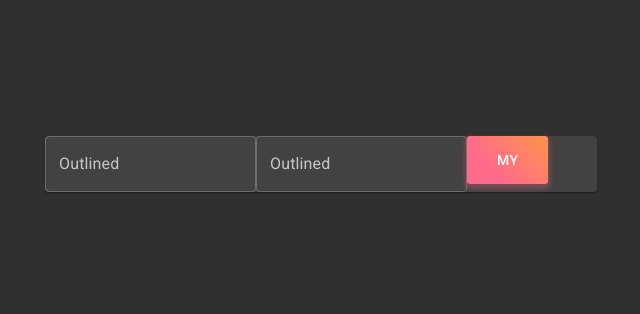
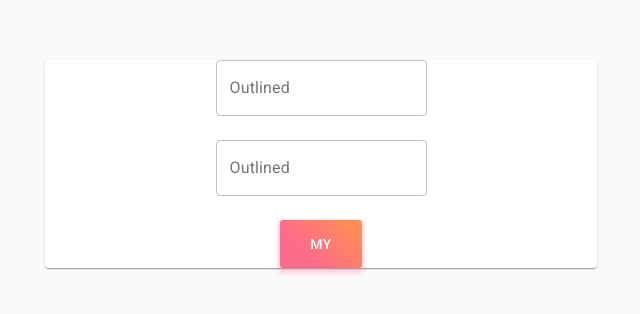
Before and after one commit to rawat4arjuna/Knowlon, a React (Create React App) app: page / in a window 1280 px wide. Shown: the part 236-550 px from the top of the page, without its empty margins (319-959 px from the left). Built offline with nearby package versions, Linux system fonts and the light colour scheme.

Commit message:
ui updatation

```diff
--- a/package.json
+++ b/package.json
@@ -41,5 +41,8 @@
       "last 1 firefox version",
       "last 1 safari version"
     ]
+  },
+  "devDependencies": {
+    "redux-devtools-extension": "^2.13.9"
   }
 }
--- a/src/Context/AppContext.js
+++ b/src/Context/AppContext.js
@@ -3,7 +3,7 @@ import * as React from "react";
 let ContextOne = React.createContext();
 
 let initialState = {
-  theme: false,
+  theme: true,
 };
 
 let reducer = (state, action) => {
--- a/src/Page/Signin/signin.js
+++ b/src/Page/Signin/signin.js
@@ -1,19 +1,34 @@
-import React from 'react'
-import { useSelector, useDispatch } from 'react-redux'
-import { decrement, increment } from './signinSlice'
-import {Btn,Form,Input,Papers,Div,Containers} from '../../Component/component'
-import { Button } from '@material-ui/core'
+import React from "react";
+import { useSelector, useDispatch } from "react-redux";
+import { decrement, increment } from "./signinSlice";
+import {
+  Btn,
+  Input,
+  Papers,
+  Containers,
+  GridConatiner,
+  GridItem,
+} from "../../Component/component";
+import { Button } from "@material-ui/core";
 export default function Signin() {
-  const count = useSelector((state) => state.counter.value)
-  const dispatch = useDispatch()
+  const count = useSelector((state) => state.counter.value);
+  const dispatch = useDispatch();
 
   return (
     <Containers>
-        <Papers>
-            <Input/>
-            <Input/>
-            <Btn name={"my"}/>
-        </Papers>
+      <Papers>
+        <GridConatiner spacing={3}>
+          <GridItem xs={12} sm={12}>
+            <Input />
+          </GridItem>
+          <GridItem xs={12} sm={12}>
+            <Input />
+          </GridItem>
+          <GridItem xs={12} sm={12}>
+            <Btn name={"my"} />
+          </GridItem>
+        </GridConatiner>
+      </Papers>
     </Containers>
-  )
+  );
 }
--- a/src/Theme/lightTheme.js
+++ b/src/Theme/lightTheme.js
@@ -13,10 +13,22 @@
       root: {
         display: 'flex',
         flexWrap: 'wrap',
+        '& > *': {
+          margin: 'auto',
+          width: '100%',
+          height: '100%',
+        }
       },
       loginpaper:{
-          margin:'auto'
+          // margin:'auto'
+      },
+      griditems:{
+        display:'flex',
+        placeContent:'center',
+        padding:10
+
       }
+
     },
 
 
--- a/src/component/Containers/containers.js
+++ b/src/component/Containers/containers.js
@@ -11,7 +11,7 @@ export default function Containers(props) {
   return (
     <React.Fragment>
       <CssBaseline />
-      <Container maxWidth="sm" className={classes.container} style={{minHeight:'100vh'}}>
+      <Container maxWidth="sm" className={classes.container} justifyContent="center" alignItems="center"  style={{minHeight:'100vh'}}>
         {props.children}
       </Container>
     </React.Fragment>
--- a/src/component/Containers/paper.js
+++ b/src/component/Containers/paper.js
@@ -10,7 +10,7 @@ const useStyles = makeStyles((theme) => ({
 export default function Papers(props) {
   const classes = useStyles();
 
-  return <Paper>
+  return <Paper >
       {props.children}
   </Paper>;
 }
--- a/src/component/Inputs/input.js
+++ b/src/component/Inputs/input.js
@@ -14,8 +14,8 @@ const useStyles = makeStyles((theme) => ({
 
 export default function Input() {
   const classes = useStyles();
-
   return (
-      <TextField id="outlined-basic" label="Outlined" variant="outlined" />
+      <TextField
+      id="outlined-basic" label="Outlined" variant="outlined" />
   );
 }
--- /dev/null
+++ b/src/component/Layout/grid.js
@@ -0,0 +1,27 @@
+import React from 'react';
+import { makeStyles } from '@material-ui/core/styles';
+import Paper from '@material-ui/core/Paper';
+import Grid from '@material-ui/core/Grid';
+
+const useStyles = makeStyles((theme) => ({
+  root: {
+    flexGrow: 1,
+  },
+  paper: {
+    padding: theme.spacing(2),
+    textAlign: 'center',
+    color: theme.palette.text.secondary,
+  },
+}));
+
+export default function GridConatiner(props) {
+  const classes = useStyles();
+
+  return (
+    <div className={classes.root}>
+      <Grid container spacing={props.spacing}>
+          {props.children}
+      </Grid>
+    </div>
+  );
+}
--- /dev/null
+++ b/src/component/Layout/gridItem.js
@@ -0,0 +1,16 @@
+import React from 'react';
+import Grid from '@material-ui/core/Grid';
+import { makeStyles } from "@material-ui/styles";
+const useStyles = makeStyles((theme) => ({
+  root: theme.palette.griditems,
+}));
+export default function GridItem(props) {
+    const classes = useStyles();
+  return (
+        <Grid item className={classes.root}
+        xs={props.xs} sm={props.sm} md={props.md}
+         lg={props.lg} xl={props.xl}>
+            {props.children}
+        </Grid>
+  );
+}
--- a/src/component/component.js
+++ b/src/component/component.js
@@ -4,4 +4,6 @@ import Form from './Utils/form';
 import Papers from  './Containers/paper'
 import Div from './Layout/div'
 import Containers from './Containers/containers'
-export {Btn ,Input,Form,Div,Papers,Containers}
+import GridConatiner from './Layout/grid'
+import GridItem from './Layout/gridItem'
+export {Btn ,Input,Form,Div,Papers,Containers,GridConatiner,GridItem}
```
Also changed, not shown: src/store.js (line endings or trailing spaces), 1 other file (tests, documents, lock files or other folders).
